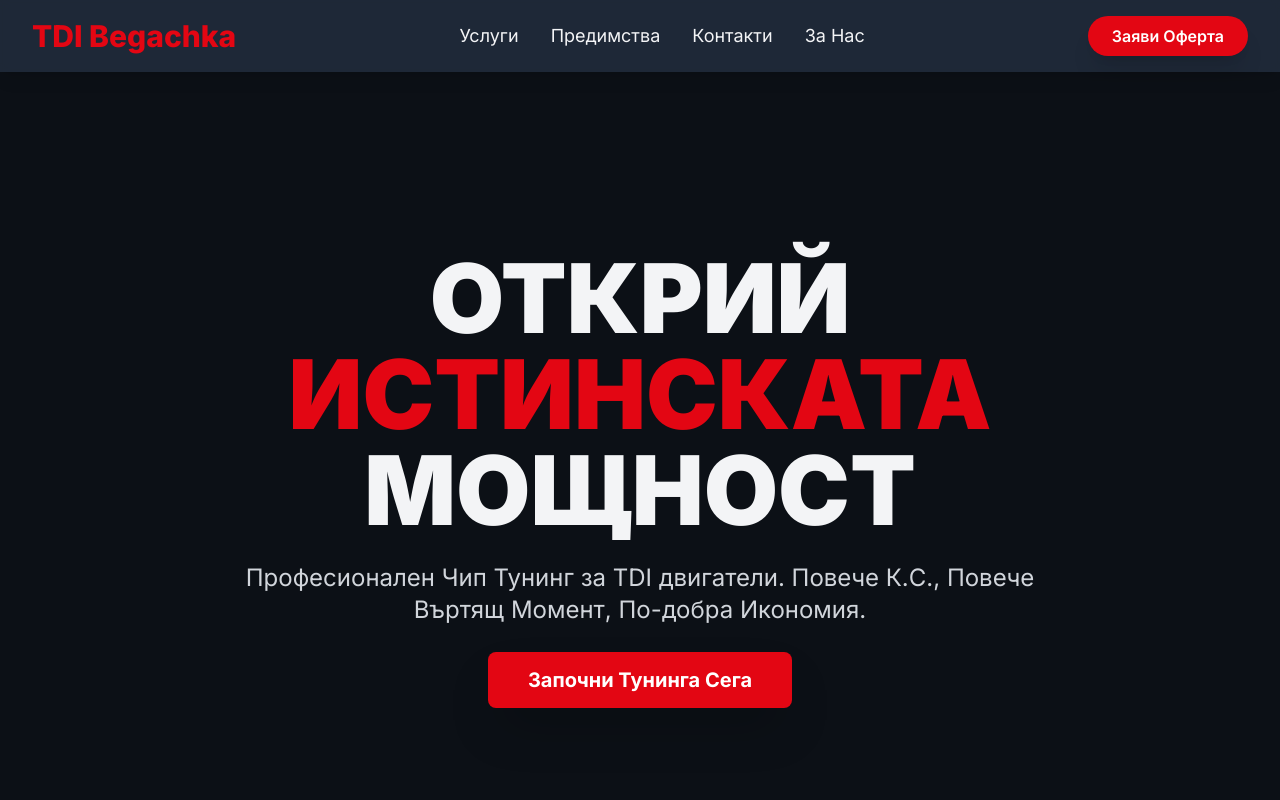
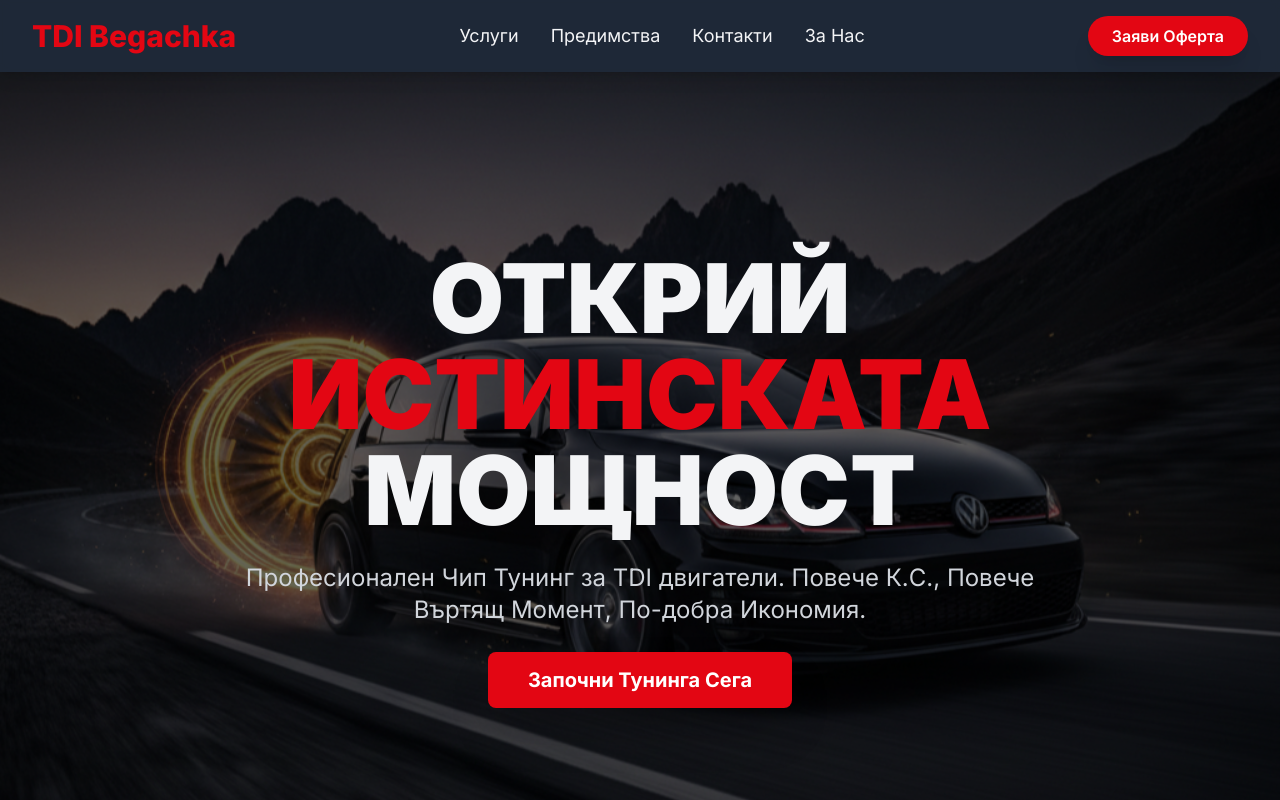
Before and after one commit to to4o99/tdibegachka, a plain HTML site: page index.html in a window 1280 px wide. Shown: the top 800 px of the page. Drawn offline with nearby package versions, Linux system fonts and the light colour scheme; the site is published under a folder, as on GitHub Pages, so addresses that start at the root find nothing.

Commit message:
Fix background image URL in hero section

```diff
--- a/index.html
+++ b/index.html
@@ -56,7 +56,7 @@
 
     <!-- Hero Секция (Актуализирана с фоново изображение) -->
     <section class="relative h-screen flex items-center justify-center overflow-hidden bg-cover bg-center"
-        style="background-image: url('/images/hero.png');">
+        style="background-image: url('./images/hero.png');">
         <!-- Overlay за затъмняване на изображението и по-добра четимост на текста -->
         <div class="absolute inset-0 bg-black opacity-60"></div>
 
```
